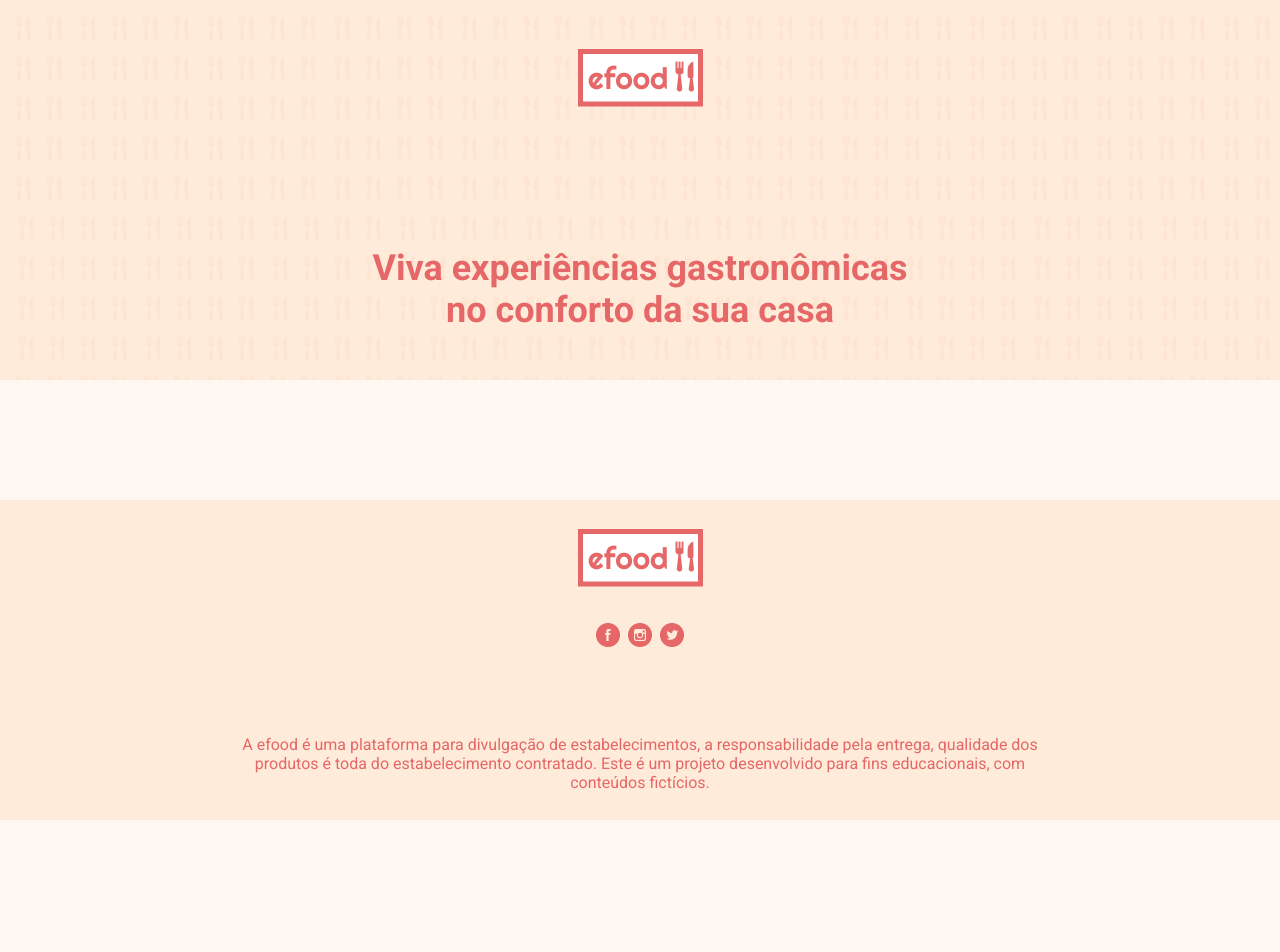
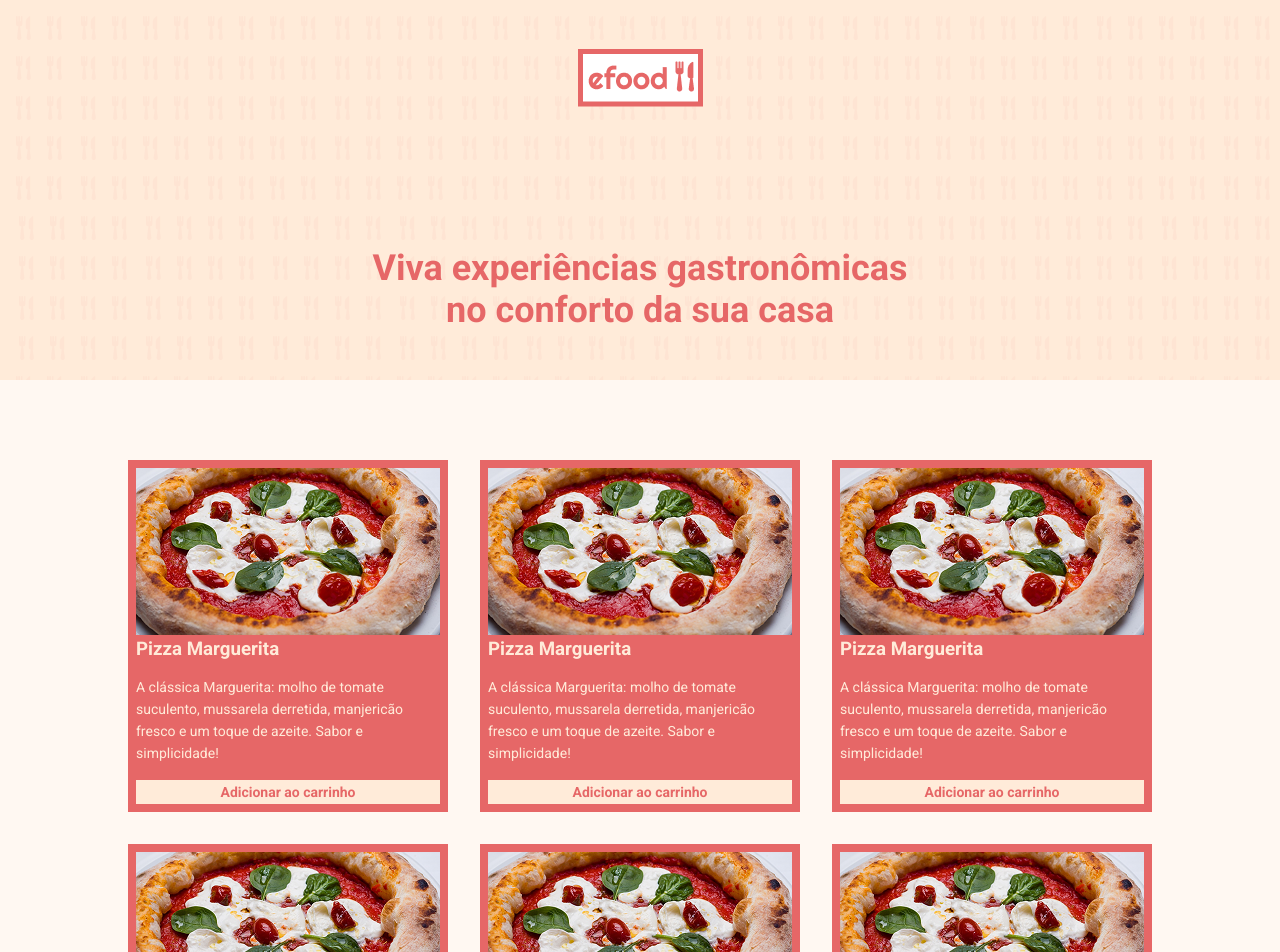
Before and after one commit to ibogar/efood_p6, a React (Vite) app: page /profile in a window 1280 px wide. Shown: the top 952 px of the page. Before the commit the page ends 820 px from the top, so only its background shows below. Built offline with nearby package versions, Linux system fonts and the light colour scheme.

Commit message:
add profile page with content

```diff
--- /dev/null
+++ b/src/components/Product/index.tsx
@@ -0,0 +1,19 @@
+import * as S from "./styles";
+import pizza from "../../assets/images/pizza.png"
+
+const Product = () => (
+    <S.Card>
+        <S.Image src={pizza} />
+        <S.Title>
+            <h3>Pizza Marguerita</h3>
+        </S.Title>
+        <S.Description>
+            A clássica Marguerita: molho de tomate suculento, mussarela derretida,
+            manjericão fresco e um toque de azeite. Sabor e simplicidade!
+        </S.Description>
+        <S.Button>Adicionar ao carrinho</S.Button>
+    </S.Card>
+
+)
+
+export default Product
--- /dev/null
+++ b/src/components/Product/styles.ts
@@ -0,0 +1,38 @@
+import styled, { css } from "styled-components";
+import { colors } from "../../styles";
+
+export const Card = styled.div`
+    background-color: ${colors.primary};
+    color: ${colors.secondary};
+    font-size: 14px;
+    padding: 8px;
+`
+
+export const CardContainer = styled.div`
+`
+
+export const Image = styled.img`
+    width:100%;
+`
+
+export const Title = styled.div`
+    display: flex;
+    justify-content: space-between;
+    font-weight: bold;
+    font-size: 16px;
+`
+
+export const Description = styled.p`
+    line-height: 22px;
+    margin: 16px 0;
+`
+
+export const Button = styled.a`
+    padding: 4px 0;
+    font-weight: bold;
+    color: ${colors.primary};
+    background-color: ${colors.secondary};
+    display: block;
+    text-decoration: none;
+    text-align: center;
+`
--- /dev/null
+++ b/src/components/ProductsList/index.tsx
@@ -0,0 +1,17 @@
+import Product from "../Product";
+import { List } from "./styles";
+
+const ProductsList = () => (
+    <div className="container">
+        <List>
+            <Product />
+            <Product />
+            <Product />
+            <Product />
+            <Product />
+            <Product />
+        </List>
+    </div>
+)
+
+export default ProductsList
--- /dev/null
+++ b/src/components/ProductsList/styles.ts
@@ -0,0 +1,8 @@
+import styled from "styled-components";
+
+export const List = styled.div`
+    display: grid;
+    grid-template-columns: 1fr 1fr 1fr;
+    gap: 32px;
+
+`
--- a/src/components/Restaurant/index.tsx
+++ b/src/components/Restaurant/index.tsx
@@ -10,7 +10,7 @@
             <S.Tag>Japonesa</S.Tag>
         </S.Tags>
         <S.CardContainer>
-            <S.Title className="titleContainer">
+            <S.Title>
                 <h3>Hioki Sushi</h3>
                 <h3>4.9 <img src={star}/></h3>
             </S.Title>
@@ -20,7 +20,7 @@
                 Entrega rápida, embalagens cuidadosas e qualidade garantida.
                 Experimente o Japão sem sair do lar com nosso delivery!
             </S.Description>
-            <S.Button>Saiba mais</S.Button>
+            <S.Button to={'/profile'}>Saiba mais</S.Button>
         </S.CardContainer>
     </S.Card>
 
--- a/src/components/Restaurant/styles.ts
+++ b/src/components/Restaurant/styles.ts
@@ -1,8 +1,8 @@
+import { Link } from "react-router-dom";
 import styled, { css } from "styled-components";
 import { colors } from "../../styles";
 
 export const Card = styled.div`
-    width: 472px;
     background-color: ${colors.white};
     color: ${colors.primary};
     border: 1px solid ${colors.primary};
@@ -38,8 +38,9 @@
     display: inline-block;
 `
 
-export const Button = styled.a`
+export const Button = styled(Link)`
     ${tagBtn};
+    text-decoration: none;
 `
 
 export const Tags = styled.div`
--- /dev/null
+++ b/src/pages/Profile/index.tsx
@@ -0,0 +1,9 @@
+import ProductsList from "../../components/ProductsList";
+
+const Profile = () => (
+    <>
+        <ProductsList/>
+    </>
+)
+
+export default Profile
--- a/src/routes.tsx
+++ b/src/routes.tsx
@@ -1,10 +1,12 @@
 import { Routes, Route } from 'react-router-dom'
 
 import Home from './pages/Home'
+import Profile from './pages/Profile'
 
 const MyRoutes = () => (
   <Routes>
     <Route path="/" element={<Home />} />
+    <Route path="/profile" element={<Profile />} />
   </Routes>
 )
 
```
